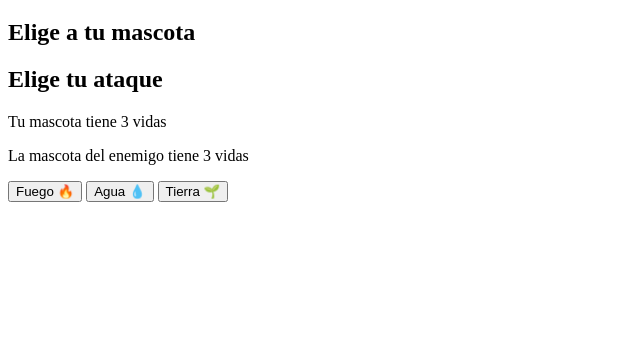
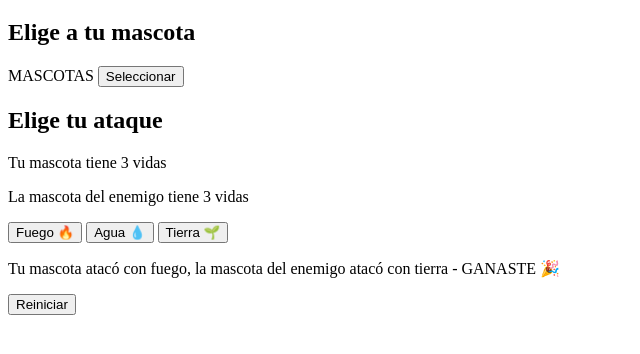
Before and after one commit to cybermito/Nuevo-Curso-de-Programacion-Basica, a plain HTML site: page mokepon/mokepon.html in a window 1280 px wide. Shown: the part 62-416 px from the top of the page, without its empty margins (0-640 px from the left). Drawn offline with Linux system fonts and the light colour scheme.

Commit message:
Maquetación HTML, comenzamos con la maquetación del juego

```diff
--- a/mokepon/mokepon.html
+++ b/mokepon/mokepon.html
@@ -10,6 +10,11 @@
     <h1>MOKEPON! 🔥💧🌱</h1>
     <section id="seleccionar-mascota">
         <h2>Elige a tu mascota</h2>
+
+        MASCOTAS
+
+        <button>Seleccionar</button>
+
     </section>
 
     <section id="seleccionar-ataque">
@@ -24,5 +29,15 @@
             <button>Tierra 🌱</button>
         </p>
     </section>
+
+    <section id="mensajes">
+        <p>Tu mascota atacó con fuego, la mascota del enemigo atacó con tierra - GANASTE 🎉</p>
+    </section>
+
+    <section id="reiniciar">
+        <button>Reiniciar</button>
+    </section>
+
+
 </body>
 </html>
```
Also changed, not shown: README.md.
